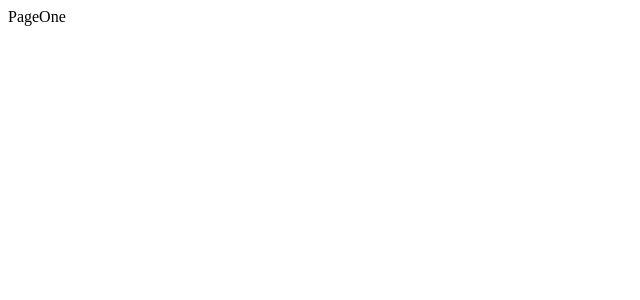
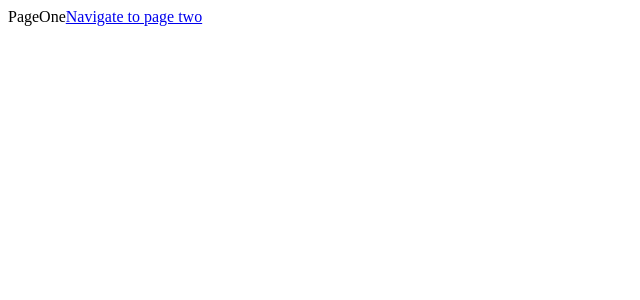
Before and after one commit to ipevr/Streams, a React (Create React App) app: page / in a window 1280 px wide. Shown: the top 300 px of the page, without its empty margins (0-640 px from the left). Built offline with nearby package versions, Linux system fonts and the light colour scheme.

Commit message:
Example for BAD navigation
Never use ankertags for navigation inside the app. This causes to load all of the data, scripts, external links and whatever is listed in index.html a second time - what we definitely don't want!

```diff
--- a/src/components/App.js
+++ b/src/components/App.js
@@ -2,7 +2,12 @@ import React from "react";
 import { BrowserRouter, Route } from "react-router-dom";
 
 const PageOne = () => {
-  return <div>PageOne</div>;
+  return (
+    <div>
+      PageOne
+      <a href="/pagetwo">Navigate to page two</a>
+    </div>
+  );
 };
 
 const PageTwo = () => {
@@ -10,6 +15,7 @@ const PageTwo = () => {
     <div>
       PageTwo
       <button>Click Me</button>
+      <a href="/">Navigate to page one</a>
     </div>
   );
 };
```
